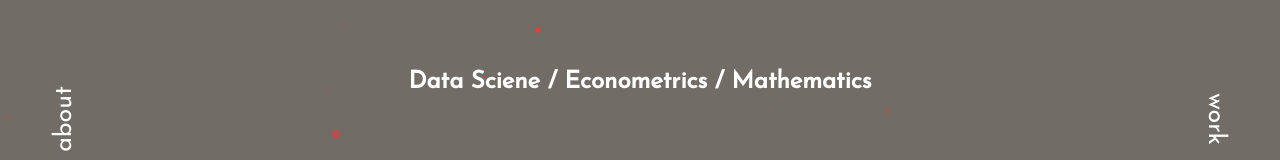
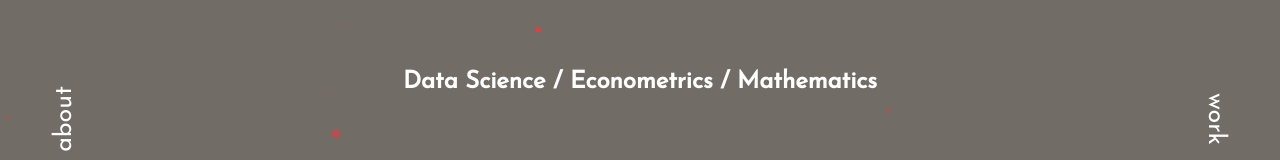
Before and after one commit to AnssiAhokas/portfolio, a plain HTML site: page index.html in a window 1280 px wide. Shown: the part 297-457 px from the top of the page. Drawn offline with nearby package versions, Linux system fonts and the light colour scheme.

Commit message:
Update index.html

```diff
--- a/index.html
+++ b/index.html
@@ -29,7 +29,7 @@
     <a id="contact" onclick="showcontact()" class="animated fadeIn" style="animation-delay:2.2s;">contact</a>
     <div id="middle" class="animated slideInDown" style="animation-delay:2.0s;">
         <h1>Anssi Ahokas</h1>
-        <h2>Data Sciene / Econometrics / Mathematics</h2>
+        <h2>Data Science / Econometrics / Mathematics</h2>
         <div id="menu">
             <a onclick="showabout()">about</a>
             <a onclick="showwork()">work</a>
```
